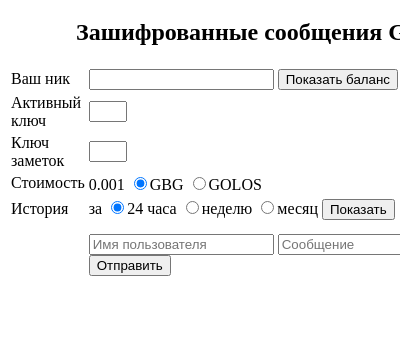
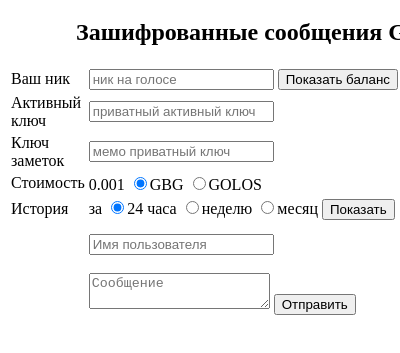
Before and after one commit to t3ran13/golos-msg-shopot, a browser extension: page popup.html in a window 400 px wide. Shown: the part 69-422 px from the top of the page. Drawn offline with Linux system fonts and the light colour scheme.

Commit message:
Add files via upload

```diff
--- /dev/null
+++ b/popup.css
@@ -0,0 +1,88 @@
+#form .error
+{
+    border: 2px solid grey;
+}
+#form .msg-window-chat-in,
+#form .msg-window-chat-out
+{
+    margin-top: 3px;
+    margin-bottom: 3px;
+    border-radius: 5px;
+}
+#form .msg-window-chat-in
+{
+    margin-right: 30px;
+    padding-left: 5px;
+    text-align: left;
+    background-color: beige;
+}
+#form .msg-window-chat-out
+{
+    margin-left: 30px;
+    padding-right: 5px;
+    text-align: right;
+    background-color: aliceblue;
+}
+#msg-window td
+{
+    max-height: 100px;
+    overflow-y: auto;
+}
+.msg-window-user
+{
+    cursor: pointer;
+}
+#memo-private-key
+{
+  border: 2px solid silver;
+  width: 600px;
+  height: 25px;
+  border-radius: 8px;
+  background-color: beige;
+}
+#active-private-key
+{
+  border: 2px solid silver;
+  width: 600px;
+  height: 25px;
+  border-radius: 8px;
+  background-color: beige;
+}
+#msg
+{
+  border: 2px solid silver;
+  width: 600px;
+  height: 100px;
+  border-radius: 8px;
+  background-color: beige;
+
+}
+#msg-to
+{
+  border: 2px solid silver;
+  width: 600px;
+  height: 27px;
+  border-radius: 8px;
+  background-color: beige;
+}
+#msg-from
+{
+  border: 2px solid silver;
+  width: 200px;
+  height: 25px;
+  border-radius: 8px;
+  background-color: beige;
+}
+body
+{
+  margin-left: 500px;
+  margin-right: 100px;
+  margin-top: 110px;
+  margin-bottom: 300px;
+
+}
+body
+{
+  background-image: url(https://cdn.pixabay.com/photo/2018/03/31/05/06/blockchain-3277335_960_720.png);
+  background-size: 100%;
+}
--- a/popup.html
+++ b/popup.html
@@ -27,7 +27,7 @@
             <tr>
                 <td class="title">Ваш ник</td>
                 <td>
-                    <input id="msg-from" type="text" class="form-data">
+                    <input id="msg-from" type="text" class="form-data" placeholder="ник на голосе">
                     <input id="btn-show-balance" type="submit" class="submit-data" value="Показать баланс">
                     <span id="payer-balance"></span>
                 </td>
@@ -35,15 +35,15 @@
             <tr>
                 <td class="title">Активный ключ</td>
                 <td>
-                    <input type="password" class="form-data" id="active-private-key" style="width: 30px;">
+                    <input type="password" class="form-data" id="active-private-key" placeholder="приватный активный ключ">
                 </td>
             </tr>
             <tr>
                 <td class="title">Ключ заметок</td>
                 <td>
-                    <input type="text" class="form-data" id="memo-private-key" style="width: 30px;">
+                    <input type="password" class="form-data" id="memo-private-key" placeholder="мемо приватный ключ">
                 </td>
-            </tr>
+              </tr>
             <tr>
                 <td class="title" valign="top">Стоимость</td>
                 <td>
@@ -85,8 +85,8 @@
             <tr>
                 <td></td>
                 <td>
-                    <input type="text" class="form-data" id="msg-to" placeholder="Имя пользователя">
-                    <input type="text" class="form-data" id="msg" placeholder="Сообщение">
+                    <input type="text" class="form-data" id="msg-to" placeholder="Имя пользователя"> <br/><br/>
+                    <textarea type="text" class="form-data" id="msg" placeholder="Сообщение"></textarea>
                     <input id="btn-send" type="submit" class="submit-data" value="Отправить" onclick="">
                 </td>
             </tr>
```
